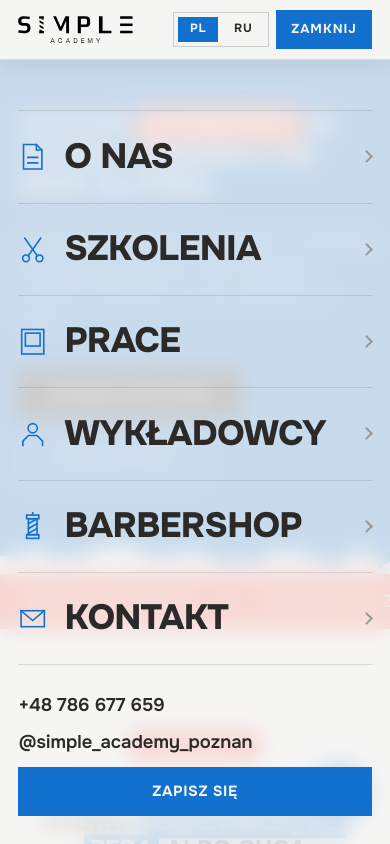
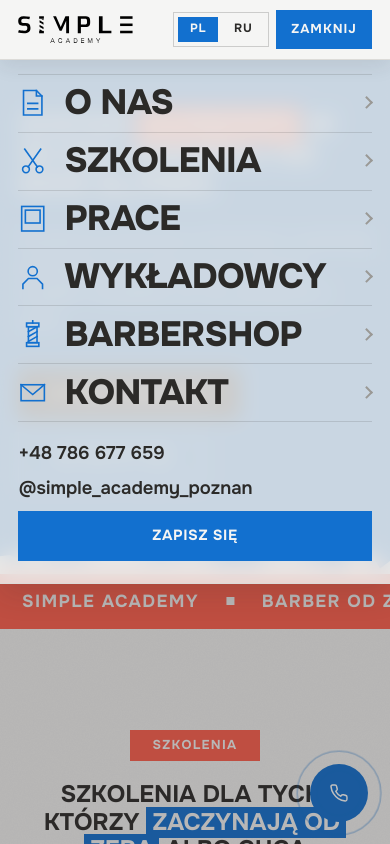
Before and after one commit to Viktor1897/simple-academy, a React (Vite) app: page / in a window 390 px wide. Both pictures are taken after a click on the button "MENU". Shown: the top 844 px of the page. Built offline with nearby package versions, Linux system fonts and the light colour scheme.

Commit message:
rework mobile menu

```diff
--- a/src/components/Navbar/Navbar.tsx
+++ b/src/components/Navbar/Navbar.tsx
@@ -64,18 +64,21 @@ const Navbar = () => {
                 </Inner>
             </HeaderBar>
 
-            <Overlay isOpen={isMenuOpen}>
-                <OverlayInner>
-                    <Navigation variant="mobile" onNavigationClick={() => setMenuOpen(false)} />
-                    <OverlayFooter>
-                        <OverlayLink href={CONTACTS.phoneHref}>{CONTACTS.phone}</OverlayLink>
-                        <OverlayLink target="_blank" rel="noreferrer" href={CONTACTS.instagram}>
-                            {CONTACTS.instagramLabel}
-                        </OverlayLink>
-                        <Button width="100%" onClick={signUp}>{t("menu.signUp")}</Button>
-                    </OverlayFooter>
-                </OverlayInner>
-            </Overlay>
+            {/* a tap anywhere below the sheet closes it */}
+            <Scrim isOpen={isMenuOpen} onClick={() => setMenuOpen(false)}>
+                <Sheet isOpen={isMenuOpen} onClick={event => event.stopPropagation()}>
+                    <SheetInner>
+                        <Navigation variant="mobile" onNavigationClick={() => setMenuOpen(false)} />
+                        <SheetFooter>
+                            <SheetLink href={CONTACTS.phoneHref}>{CONTACTS.phone}</SheetLink>
+                            <SheetLink target="_blank" rel="noreferrer" href={CONTACTS.instagram}>
+                                {CONTACTS.instagramLabel}
+                            </SheetLink>
+                            <Button width="100%" onClick={signUp}>{t("menu.signUp")}</Button>
+                        </SheetFooter>
+                    </SheetInner>
+                </Sheet>
+            </Scrim>
         </>
     );
 };
@@ -170,50 +173,49 @@ const MenuBadge = styled.button<{ isOpen: boolean }>`
     }
 `;
 
-const Overlay = styled.div<{ isOpen: boolean }>`
+const Scrim = styled.div<{ isOpen: boolean }>`
     position: fixed;
     inset: 0;
     z-index: 25;
-    /* paper at 60%, so the page reads through without the links losing contrast */
+    background: rgba(43, 42, 40, .3);
+    opacity: ${props => (props.isOpen ? 1 : 0)};
+    visibility: ${props => (props.isOpen ? "visible" : "hidden")};
+    transition: opacity .3s ease, visibility .3s ease;
+`;
+
+/* only as tall as its content — the page stays visible under it */
+const Sheet = styled.div<{ isOpen: boolean }>`
+    display: flex;
+    justify-content: center;
+    /* top padding clears the fixed bar the sheet slides out from under */
+    padding: 8rem 2rem 2.4rem;
+    max-height: 100%;
+    overflow-y: auto;
     background: ${COLORS.paper}CC;
     -webkit-backdrop-filter: blur(10px);
     backdrop-filter: blur(10px);
-    display: flex;
-    justify-content: center;
-    /* the last row must clear the home indicator on a gesture-bar phone */
-    padding: 12rem 2rem calc(3rem + env(safe-area-inset-bottom, 0px));
-    @media (max-height: 720px) {
-        padding-top: 9rem;
-    }
-    overflow-y: auto;
-    opacity: ${props => (props.isOpen ? 1 : 0)};
-    visibility: ${props => (props.isOpen ? "visible" : "hidden")};
+    border-bottom: 1px solid ${COLORS.line};
+    box-shadow: 0 1.2rem 3rem rgba(43, 42, 40, .14);
     transform: translateY(${props => (props.isOpen ? "0" : "-1.5rem")});
-    transition: opacity .35s ease, transform .35s ease, visibility .35s ease;
+    transition: transform .35s ease;
 `;
 
-const OverlayInner = styled.div`
+const SheetInner = styled.div`
     width: 100%;
     max-width: ${MAX_CONTENT_WIDTH};
     display: flex;
     flex-direction: column;
-    justify-content: space-between;
-    /* the ruled list already closes with a hairline, so no gap is needed here */
-    gap: 0;
 `;
 
-const OverlayFooter = styled.div`
+const SheetFooter = styled.div`
     display: flex;
     flex-direction: column;
     align-items: flex-start;
-    gap: 1.4rem;
-    padding-top: 3rem;
-    @media (max-height: 720px) {
-        padding-top: 2rem;
-    }
+    gap: 1.2rem;
+    padding-top: 2rem;
 `;
 
-const OverlayLink = styled.a`
+const SheetLink = styled.a`
     color: ${COLORS.ink};
     text-decoration: none;
     font-size: 2rem;
--- a/src/components/Navbar/Navigation/Navigation.tsx
+++ b/src/components/Navbar/Navigation/Navigation.tsx
@@ -51,8 +51,8 @@ export default Navigation;
 
 const Nav = styled.nav<NavigationProps>`
     display: flex;
-    /* inside the sheet the list owns every pixel between the bar and the contacts */
-    ${props => (props.variant === "mobile" ? "flex: 1;" : "")}
+    /* in the sheet the ruled rows have to run the full width */
+    ${props => (props.variant === "mobile" ? "flex-direction: column;" : "")}
 `;
 
 const RULE = "1px solid rgba(43, 42, 40, .14)";
@@ -68,11 +68,7 @@ const Ul = styled.ul<NavigationProps>`
         list-style-type: none;
     }
     ${props => props.variant === "mobile" && `
-        flex: 1;
-        /* ruled rows share the spare height, so a tall phone gets generous
-           tap targets instead of a hole under the last link */
         & li {
-            flex: 1 1 auto;
             display: flex;
             border-bottom: ${RULE};
         }
@@ -134,10 +130,9 @@ const NavLink = styled.a<NavigationProps>`
         /* baseline alignment pushed the whole row's text against the top rule */
         align-items: center;
         -webkit-tap-highlight-color: transparent;
-        padding: 1.5rem 0;
-        /* a short phone can't afford the airy rows — fall back to a tight list */
+        padding: 1rem 0;
         @media (max-height: 720px) {
-            padding: 0.8rem 0;
+            padding: 0.6rem 0;
         }
         /* the arrow is the last child only in this variant */
         &:hover > span:last-child,
```
